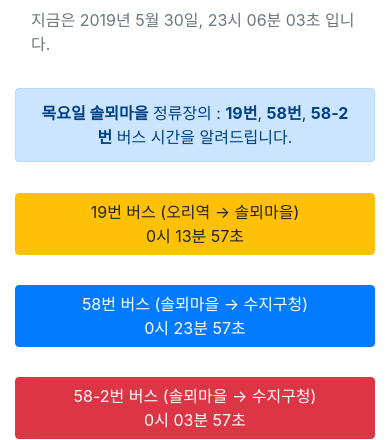
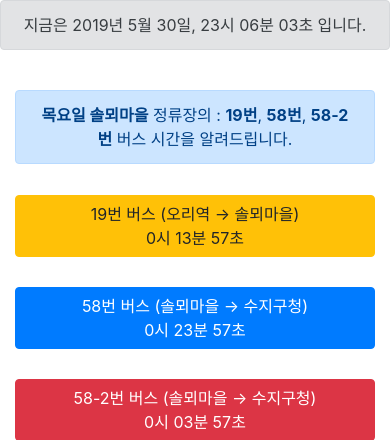
Before and after one commit to thnam91/bus-timetable, a Django app: page /nowbus/ in a window 390 px wide. Shown: the part 56-496 px from the top of the page. Run offline with Django 3.2, Linux system fonts and the light colour scheme; some libraries are stand-ins or nearby versions.

Commit message:
mobileview에서의 GUI 수정

```diff
--- a/bus/templates/layout.html
+++ b/bus/templates/layout.html
@@ -17,7 +17,7 @@
             </button>
 
             <div class="collapse navbar-collapse">
-                <ul class="navbar-nav mr-auto">
+                <ul class="navbar-nav">
                     <li class="nav-item">
                         <a class="nav-link" href="http://210.125.84.185:8000/timetable/">마을버스시간표</a>
                     </li>
--- a/nowbus/templates/nowbus/index.html
+++ b/nowbus/templates/nowbus/index.html
@@ -1,9 +1,10 @@
 {% extends 'layout.html' %}
-{% block today %} {{ today }} {% endblock today %} # 오늘 날짜, 시간
 
 {% block content %}
+    <div class="alert alert-secondary" align="center">
+        {% now "지금은 Y년 F j일, H시 i분 s초 입니다." %}
+    </div>
     <div class="container col-sm-9">
-        <a class="nav-link disabled" href="#">{% now "지금은 Y년 F j일, H시 i분 s초 입니다." %}</a>
         <br/>
         <div class="alert alert-primary" align="center">
             <b>{{ day }}요일 솔뫼마을</b> 정류장의 : <b>19번</b>, <b>58번</b>, <b>58-2번</b> 버스 시간을 알려드립니다.
```
